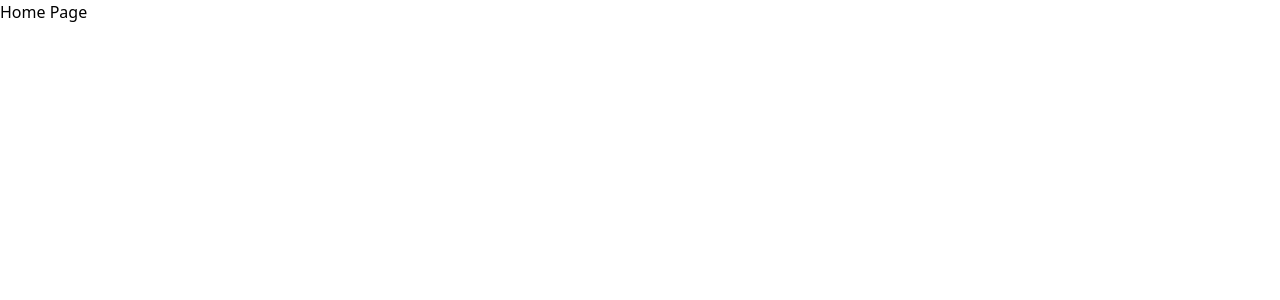
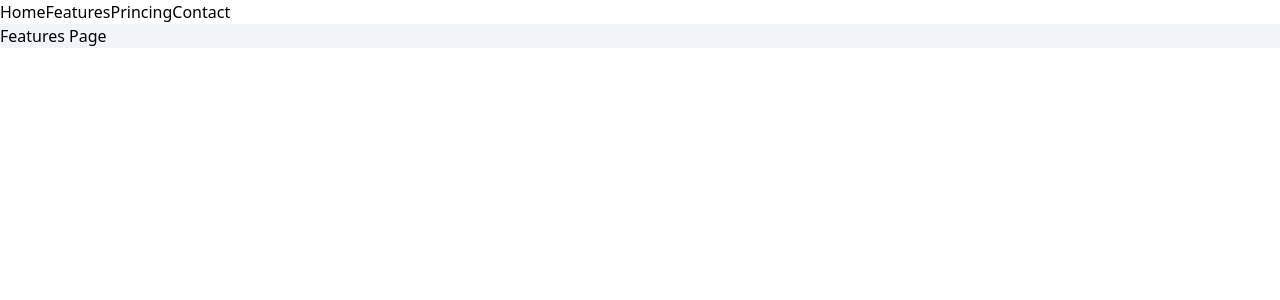
Before and after one commit to carlose2-glitch/05-vue-spa, a Vue app: page /#/features in a window 1280 px wide. Shown: the top 300 px of the page. Built offline with nearby package versions, Linux system fonts and the light colour scheme.

Commit message:
instalacion de vue router

```diff
--- a/package.json
+++ b/package.json
@@ -14,7 +14,8 @@
     "format": "prettier --write src/"
   },
   "dependencies": {
-    "vue": "^3.4.29"
+    "vue": "^3.4.29",
+    "vue-router": "^4.4.3"
   },
   "devDependencies": {
     "@rushstack/eslint-patch": "^1.8.0",
--- a/src/App.vue
+++ b/src/App.vue
@@ -1,7 +1,13 @@
 <template>
-  <HomePage />
+  <nav>
+    <a href="#/">Home</a>
+    <a href="#/features">Features</a>
+    <a href="#/pricing">Princing</a>
+    <a href="#/contact">Contact</a>
+  </nav>
+  <main class="bg-slate-100">
+    <RouterView />
+  </main>
 </template>
 
-<script lang="ts" setup>
-import HomePage from '@/modules/landing/pages/HomePage.vue';
-</script>
+<script lang="ts" setup></script>
--- a/src/modules/landing/pages/FeacturesPages.vue
+++ /dev/null
@@ -1,3 +0,0 @@
-<template>
-  <h1>Home Page</h1>
-</template>
--- /dev/null
+++ b/src/modules/landing/pages/FeaturesPages.vue
@@ -0,0 +1,3 @@
+<template>
+  <h1>Features Page</h1>
+</template>
--- /dev/null
+++ b/src/router/index.ts
@@ -0,0 +1,30 @@
+import HomePage from '@/modules/landing/pages/HomePage.vue';
+import { createRouter, createWebHashHistory } from 'vue-router';
+
+const router = createRouter({
+  history: createWebHashHistory(import.meta.env.BASE_URL),
+  routes: [
+    {
+      path: '/',
+      name: 'home',
+      component: HomePage,
+    },
+    {
+      path: '/features',
+      name: 'features',
+      component: () => import('@/modules/landing/pages/FeaturesPages.vue'),
+    },
+    {
+      path: '/pricing',
+      name: 'pricing',
+      component: () => import('@/modules/landing/pages/PrincingPage.vue'),
+    },
+    {
+      path: '/contact',
+      name: 'contact',
+      component: () => import('@/modules/landing/pages/ContactPage.vue'),
+    },
+  ],
+});
+
+export default router;
```
Also changed, not shown: src/main.ts (+9 -4 lines), 1 other file (tests, documents, lock files or other folders).
